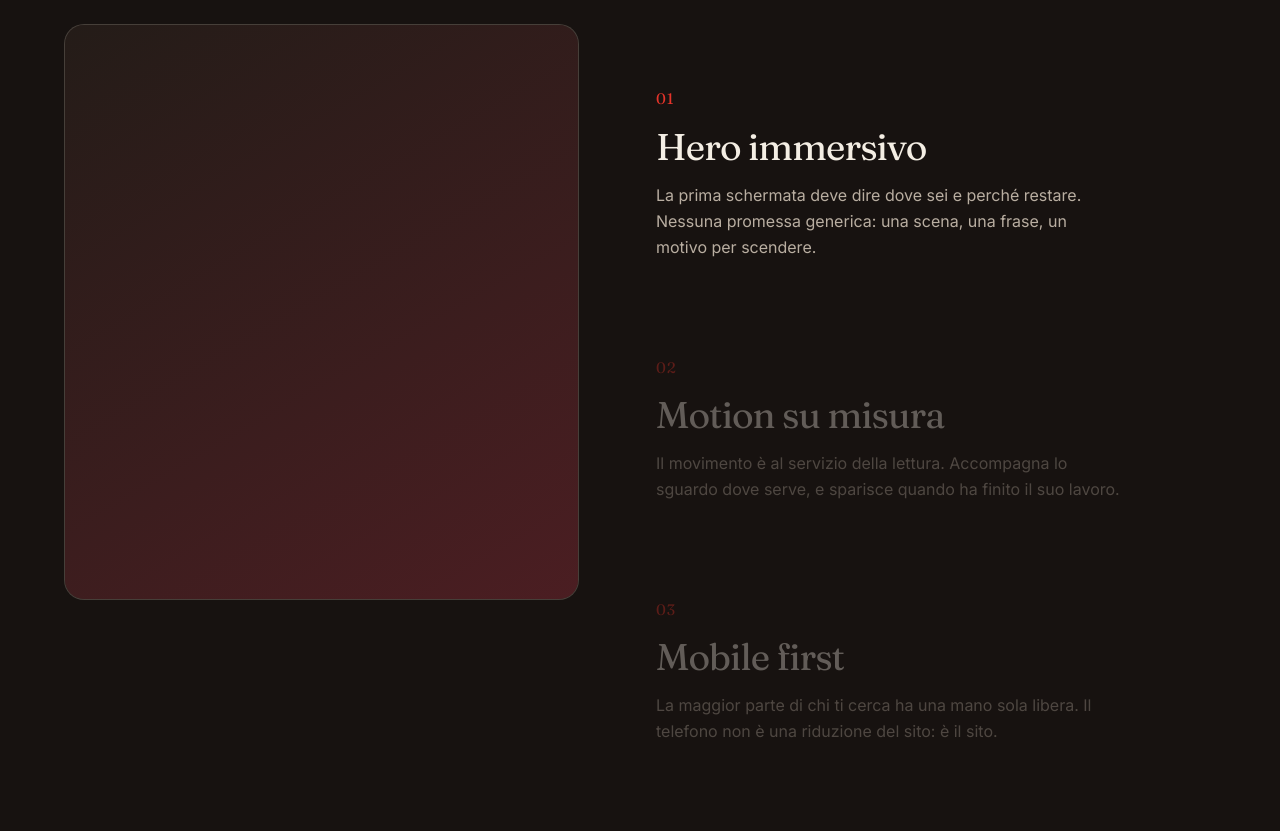
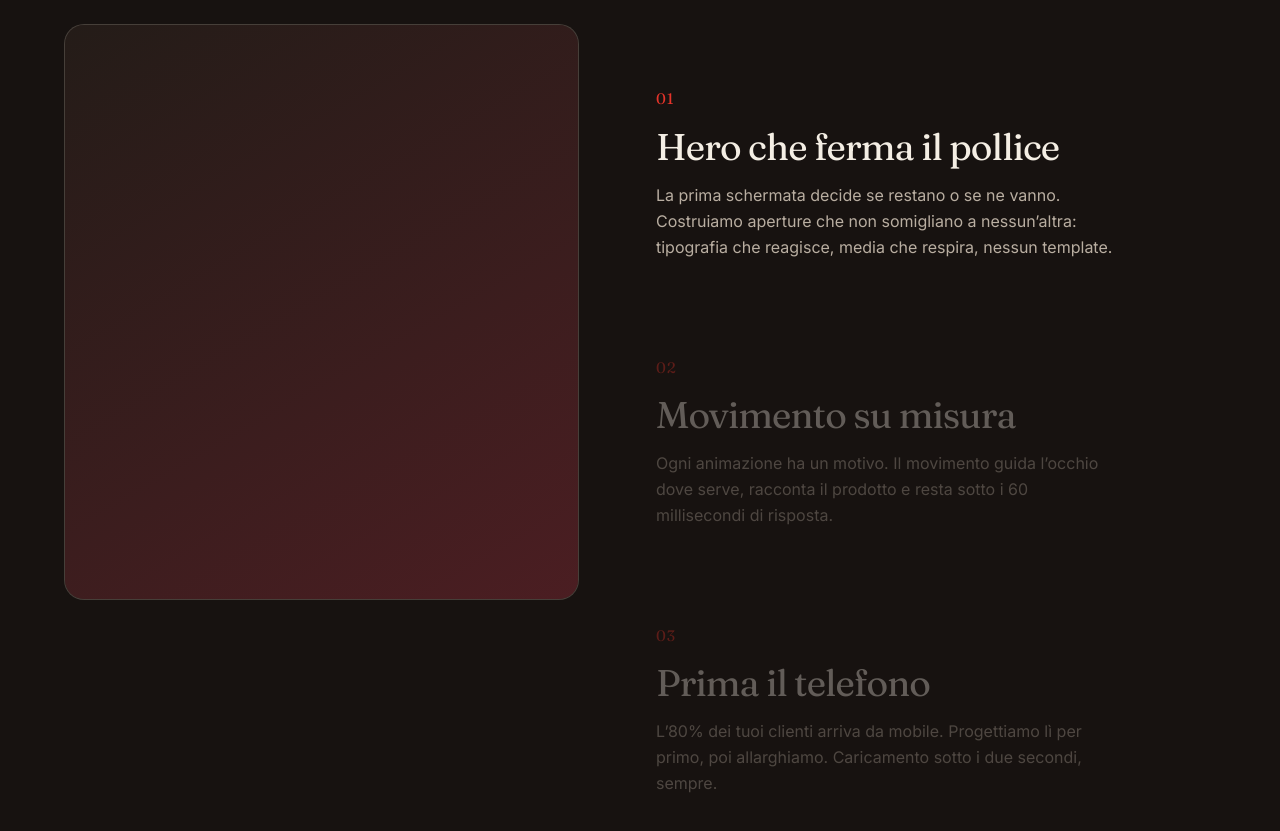
Before and after one commit to luminoagency/lumino-agency, a Next.js app: page / in a window 1280 px wide. Shown: the part 6120-6951 px from the top of the page. Built offline with nearby package versions, Linux system fonts and the light colour scheme.

Commit message:
Il design: testi definitivi e clip attese 01/02/03

```diff
--- a/components/home/Process.tsx
+++ b/components/home/Process.tsx
@@ -28,11 +28,11 @@ interface Step {
 }
 
 /*  TODO ASSET — clip da produrre, 6–8 secondi, mute, loop senza stacco,
-    verticali 4:5, WebM + MP4 di fallback, da mettere in /public/motion/:
+    verticali 4:5, da mettere in /public/motion/:
 
-      design-hero.webm     design-hero.mp4     design-hero.jpg    (poster)
-      design-motion.webm   design-motion.mp4   design-motion.jpg
-      design-mobile.webm   design-mobile.mp4   design-mobile.jpg
+      01-hero.webm     01-hero.mp4     01-hero.jpg    (poster)
+      02-motion.webm   02-motion.mp4   02-motion.jpg
+      03-mobile.webm   03-mobile.mp4   03-mobile.jpg
 
     Il movimento va esportato DENTRO la clip: qui non si scala nulla.
     Quando arrivano: ready: true e il markup <video> qui sotto entra in
@@ -41,35 +41,35 @@ interface Step {
 export const PROCESS_STEPS: Step[] = [
   {
     num: '01',
-    title: 'Hero immersivo',
-    body: 'La prima schermata deve dire dove sei e perché restare. Nessuna promessa generica: una scena, una frase, un motivo per scendere.',
+    title: 'Hero che ferma il pollice',
+    body: 'La prima schermata decide se restano o se ne vanno. Costruiamo aperture che non somigliano a nessun’altra: tipografia che reagisce, media che respira, nessun template.',
     ready: false,
-    poster: '/motion/design-hero.jpg',
+    poster: '/motion/01-hero.jpg',
     sources: [
-      { src: '/motion/design-hero.webm', type: 'video/webm' },
-      { src: '/motion/design-hero.mp4', type: 'video/mp4' },
+      { src: '/motion/01-hero.webm', type: 'video/webm' },
+      { src: '/motion/01-hero.mp4', type: 'video/mp4' },
     ],
   },
   {
     num: '02',
-    title: 'Motion su misura',
-    body: 'Il movimento è al servizio della lettura. Accompagna lo sguardo dove serve, e sparisce quando ha finito il suo lavoro.',
+    title: 'Movimento su misura',
+    body: 'Ogni animazione ha un motivo. Il movimento guida l’occhio dove serve, racconta il prodotto e resta sotto i 60 millisecondi di risposta.',
     ready: false,
-    poster: '/motion/design-motion.jpg',
+    poster: '/motion/02-motion.jpg',
     sources: [
-      { src: '/motion/design-motion.webm', type: 'video/webm' },
-      { src: '/motion/design-motion.mp4', type: 'video/mp4' },
+      { src: '/motion/02-motion.webm', type: 'video/webm' },
+      { src: '/motion/02-motion.mp4', type: 'video/mp4' },
     ],
   },
   {
     num: '03',
-    title: 'Mobile first',
-    body: 'La maggior parte di chi ti cerca ha una mano sola libera. Il telefono non è una riduzione del sito: è il sito.',
+    title: 'Prima il telefono',
+    body: 'L’80% dei tuoi clienti arriva da mobile. Progettiamo lì per primo, poi allarghiamo. Caricamento sotto i due secondi, sempre.',
     ready: false,
-    poster: '/motion/design-mobile.jpg',
+    poster: '/motion/03-mobile.jpg',
     sources: [
-      { src: '/motion/design-mobile.webm', type: 'video/webm' },
-      { src: '/motion/design-mobile.mp4', type: 'video/mp4' },
+      { src: '/motion/03-mobile.webm', type: 'video/webm' },
+      { src: '/motion/03-mobile.mp4', type: 'video/mp4' },
     ],
   },
 ]
```
